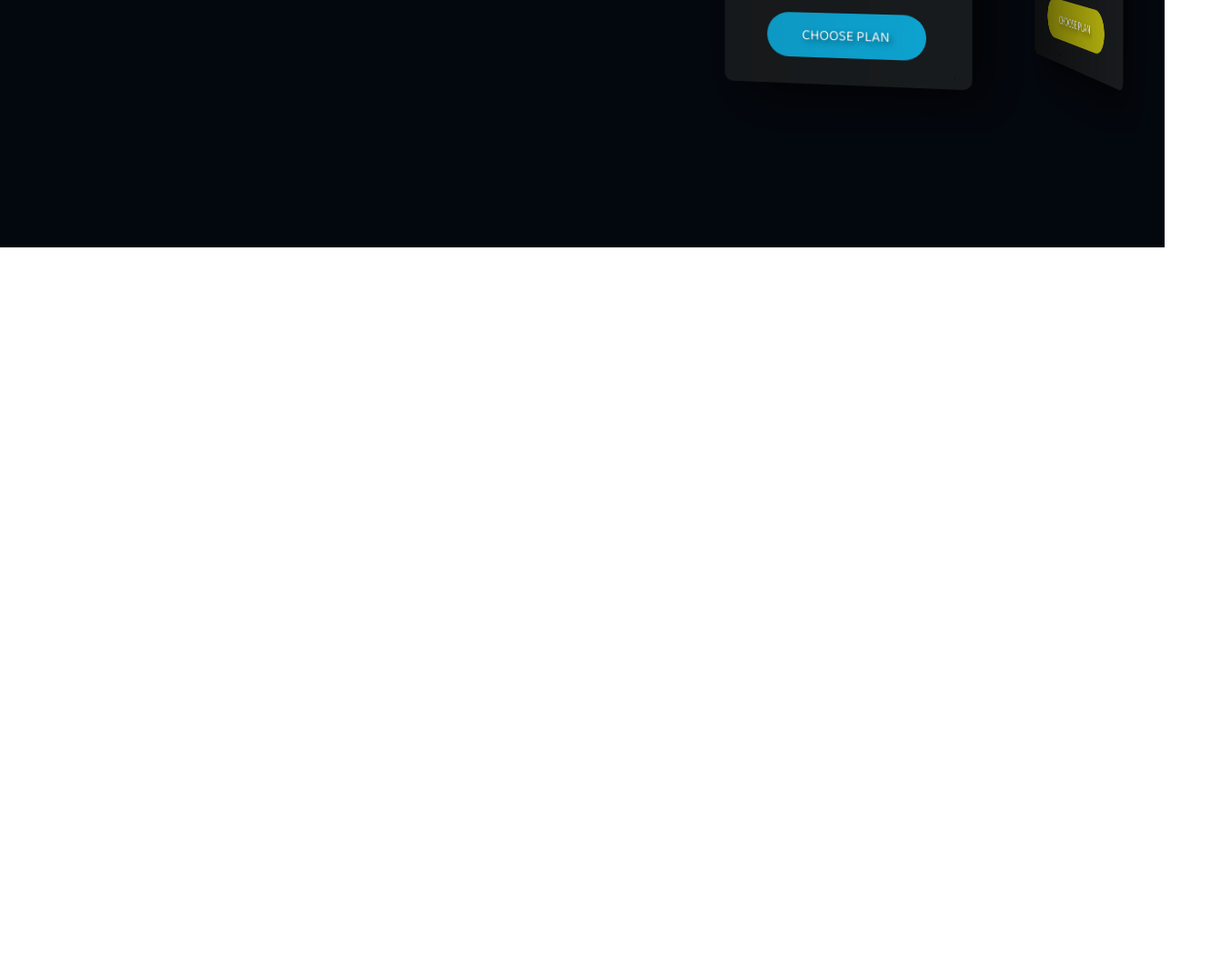
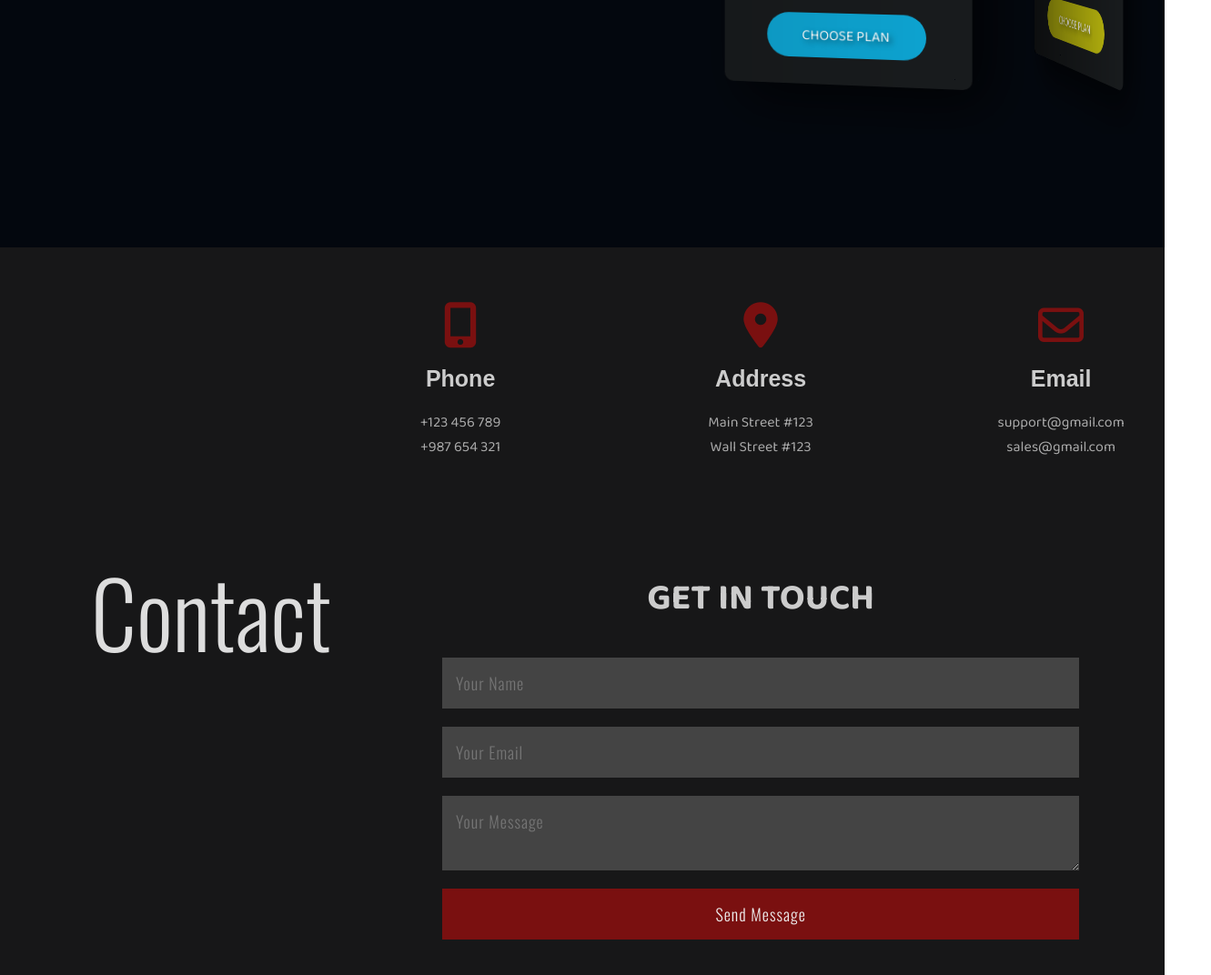
Before and after one commit to RuslanPanasuk/Business_Agency, a plain HTML site: page index.html in a window 1280 px wide. Shown: the part 2128-3200 px from the top of the page at 91% size, 1331 px wide, since content can reach past the window. Before the commit the page ends 2400 px from the top, so only its background shows below. Drawn offline with nearby package versions, Linux system fonts and the light colour scheme; a web font is replaced by a local one.

Commit message:
feat: add contact section

```diff
--- a/index.html
+++ b/index.html
@@ -220,6 +220,40 @@
       </div>
     </section>
 
+    <section class="section-4">
+      <h1 class="section-heading">Contact</h1>
+      <div class="section-heading-line"></div>
+      <div class="contact-wrapper">
+        <div class="contact-details">
+          <div class="phone">
+            <i class="fas fa-mobile-alt"></i>
+            <h3>Phone</h3>
+            <p>+123 456 789</p>
+            <p>+987 654 321</p>
+          </div>
+          <div class="address">
+            <i class="fas fa-map-marker-alt"></i>
+            <h3>Address</h3>
+            <p>Main Street #123</p>
+            <p>Wall Street #123</p>
+          </div>
+          <div class="email">
+            <i class="far fa-envelope"></i>
+            <h3>Email</h3>
+            <p>support@gmail.com</p>
+            <p>sales@gmail.com</p>
+          </div>
+        </div>
+        <h1>Get in Touch</h1>
+        <form class="contact-form">
+          <input type="text" placeholder="Your Name">
+          <input type="email" placeholder="Your Email">
+          <textarea placeholder="Your Message"></textarea>
+          <input type="submit" value="Send Message">
+        </form>
+      </div>
+    </section>
+
   </div>
 
   <script src="https://unpkg.com/swiper@8/swiper-bundle.min.js"></script>
--- a/style.css
+++ b/style.css
@@ -572,3 +572,91 @@ html {
   font-size: 2.5rem;
   color: #fff;
 }
+
+/* Section-4 ----------------------------*/
+
+.section-4 {
+  width: 100%;
+  height: 100vh;
+  background-color: #171718;
+  display: flex;
+  align-items: center;
+  padding: 0 10rem;
+}
+
+.contact-wrapper {
+  width: 80%;
+  display: flex;
+  flex-direction: column;
+  align-items: center;
+}
+
+.contact-details {
+  display: flex;
+  margin-bottom: 8rem;
+}
+
+.contact-details div {
+  width: 25rem;
+  text-align: center;
+  margin: 4rem;
+}
+
+.contact-details i {
+  font-size: 5rem;
+  color: #7a1010;
+}
+
+.contact-details h3 {
+  font-family: "MADE Soulmaze", sans-serif;
+  font-size: 2.5rem;
+  margin: 2rem 0;
+  color: #ccc;
+}
+
+.contact-details p {
+  font-size: 1.6rem;
+  color: #aaa;
+}
+
+.contact-wrapper h1 {
+  font-size: 4rem;
+  color: #ccc;
+  text-transform: uppercase;
+  margin-bottom: 3rem;
+}
+
+.contact-form {
+  width: 70rem;
+  display: flex;
+  flex-direction: column;
+}
+
+.contact-form input,
+.contact-form textarea {
+  padding: 1.5rem;
+  background-color: #444;
+  color: #eee;
+  border: none;
+  margin-bottom: 2rem;
+  font-family: "Oswald", sans-serif;
+  font-size: 1.8rem;
+  font-weight: 300;
+  letter-spacing: 0.1rem;
+}
+
+.contact-form textarea {
+  max-width: 100%;
+  max-height: 15rem;
+  min-height: 5.5rem;
+}
+
+.contact-form input[type="submit"] {
+  background-color: #7a1010;
+  cursor: pointer;
+  transition: background-color 0.3s;
+}
+
+.contact-form input[type="submit"]:hover {
+  background-color: #5f0303;
+}
```
